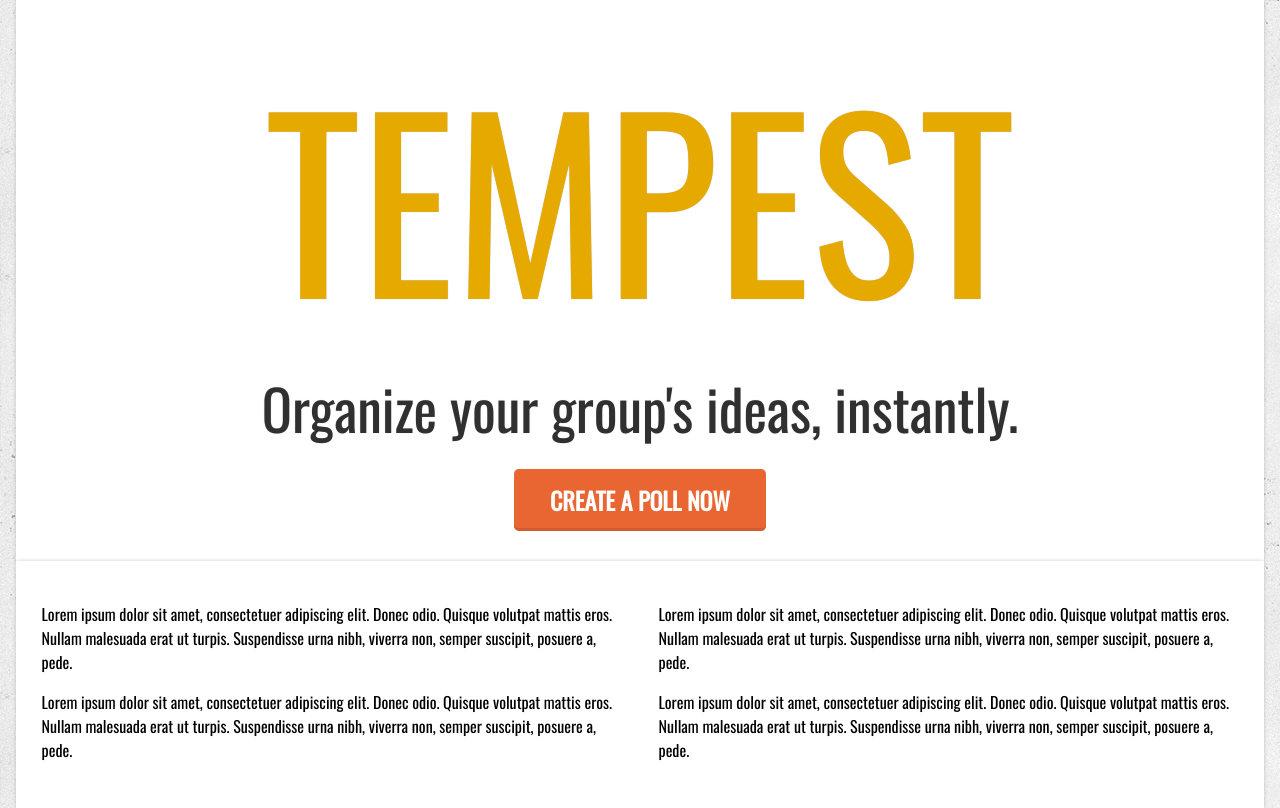
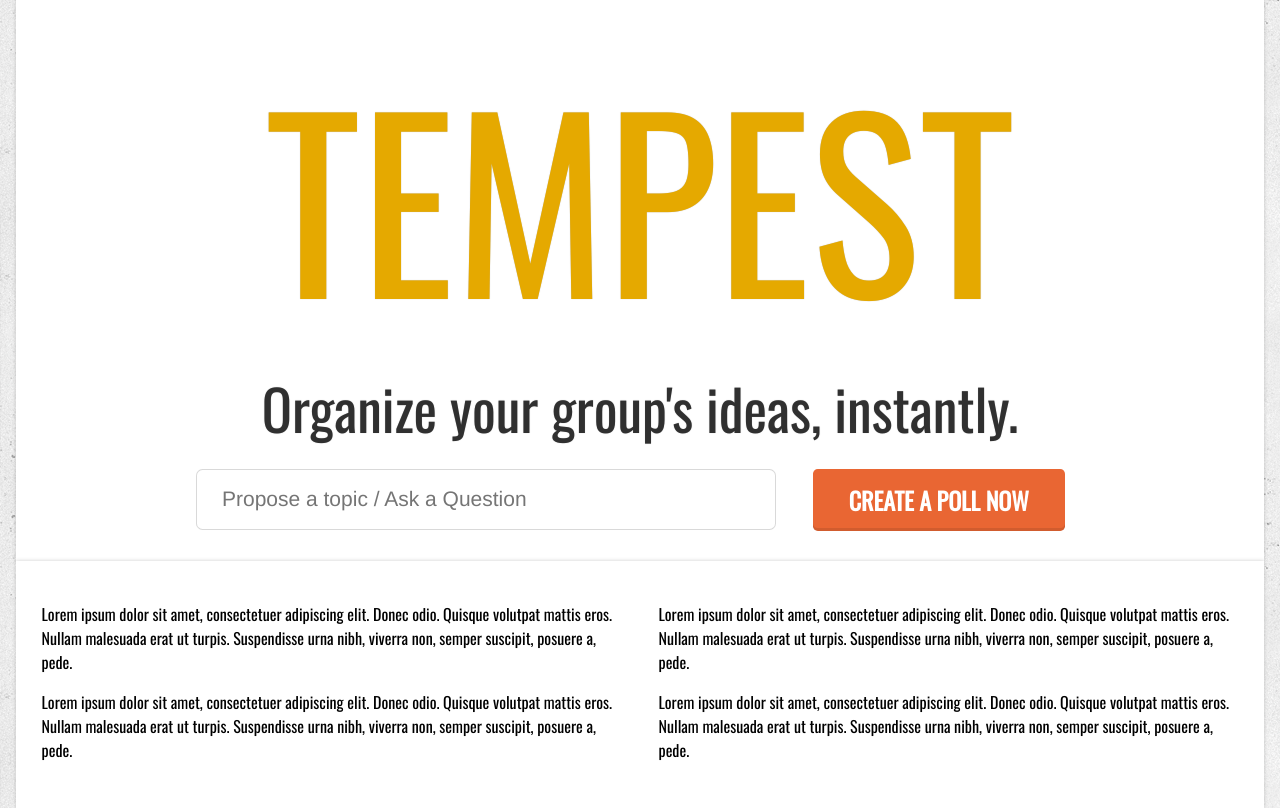
Before and after one commit to ehzhang/jade, a Django app: template apps/common/templates/index.html in a window 1280 px wide. Shown: the part 60-868 px from the top of the page. Run offline with Django 3.2, Linux system fonts and the light colour scheme; the template is opened without the code that fills it, so the values that code supplies are empty; parts of the project's set-up code (start-up, migrations or seed data) failed here and were passed over; some libraries are stand-ins or nearby versions.

Commit message:
Modal, front page shit

```diff
--- a/apps/common/static/css/jade.css
+++ b/apps/common/static/css/jade.css
@@ -40,10 +40,10 @@ body {
 .box-grey {
 	margin: 0px 16px 0px 16px;
 	padding: 25px;
+	padding-bottom: 30px;
 	background: white;
 	border: 1px #262626;
 	box-shadow: 0px 0px 4px rgba(0, 0, 0, 0.2);
-	padding-bottom: 30px;
 }
 
 .banner {
@@ -63,3 +63,7 @@ body {
     width: 915px;
     margin: 20px auto;
 }
+
+#generatedHyperlink {
+	color: #0099FF;
+}
--- a/apps/common/templates/index.html
+++ b/apps/common/templates/index.html
@@ -1,6 +1,27 @@
 {% extends 'base.html' %}
 
 {% block content %}
+<script>
+
+$('.ui.modal')
+  .modal()
+;
+
+</script>
+
+<div class="ui modal">
+  <i class="close icon"></i>
+  <div class="header large">
+    Your Poll has been Created!
+  </div>
+  <div class="content">
+    <h2> Visit/Share this link: <a href ="foobar"> http://fuckthepolice.com </a> </h2>
+  </div>
+  <div class="actions">
+    <div class="ui blue button"> <i class="share icon"></i>SHARE</div>
+    <div class="ui orange button">OK</div>
+  </div>
+</div>
 
 <center>
 <div class="three row middle aligned column banner">
@@ -12,10 +33,23 @@
     <div class="row logo-description">
       Organize your group's ideas, instantly.
     </div>
-    <div class="row">
-      <a class="ui orange massive button">Create a Poll Now</a>
+    <div class="middle align row">
+      <div class="stackable ui grid">
+        <div class="two wide column"></div>
+        <div class="eight wide column">
+          <div class="ui massive fluid input">
+            <input type="text" placeholder="Propose a topic / Ask a Question">
+          </div>
+        </div>
+        <div class="four wide column center">
+          <div class="ui massive orange button" id="createpoll" onClick="$('.ui.modal').modal('toggle')">Create a Poll Now</div>
+        </div>
+        <div class="two wide column"></div>
+      </div>
     </div>
 </div>
+
+
 <div class="box">
   <div class="two column stackable ui grid">
   <div class="column">
```
